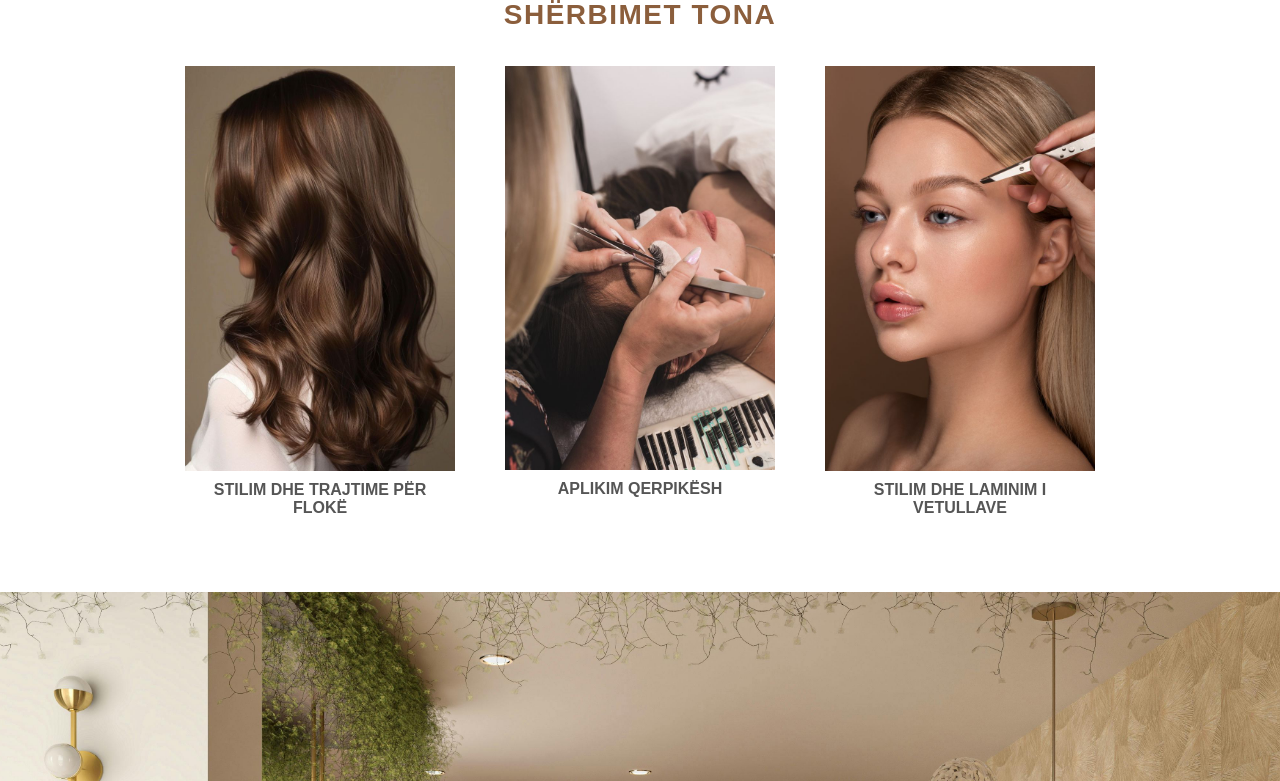
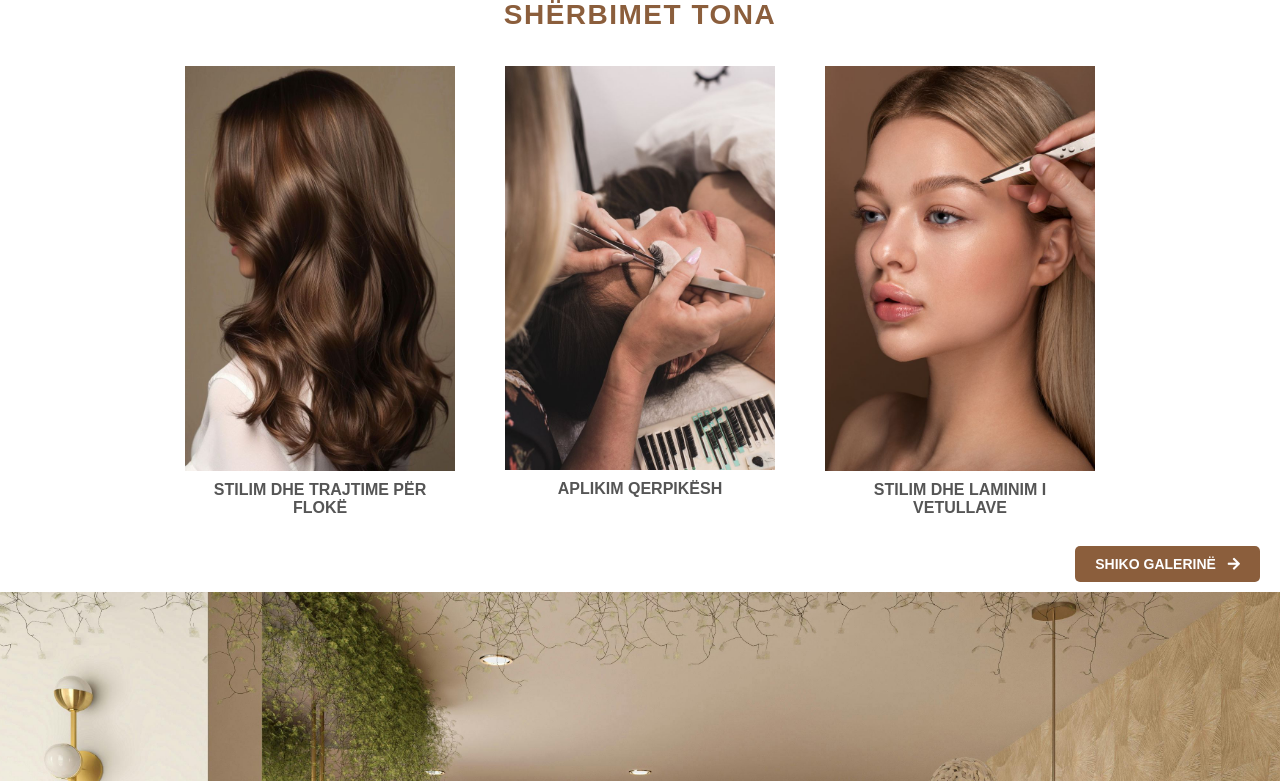
Before and after one commit to Vessa-is/UEB24_Gr19, a PHP site: page / in a window 1280 px wide. Shown: the part 2548-3329 px from the top of the page. Run offline with PHP 8.4, Linux system fonts and the light colour scheme.

Commit message:
Sherbimet button
vendosja e buttonit te seksioni i sherbimeve tona

```diff
--- a/index.html
+++ b/index.html
@@ -269,6 +269,7 @@
               <p>STILIM DHE LAMINIM I VETULLAVE</p>
           </div>
       </div>
+      <a href="galeria.html" class="main-btn">Shiko Galerinë <i class="fas fa-arrow-right"></i></a>
   </section>
 
     <section class="kontenti2">
--- a/style.css
+++ b/style.css
@@ -188,13 +188,15 @@ z-index: 1;
   opacity: 0.6;
 }
 
-/* Stili për seksionin e shërbimeve */
+
 .container {
   text-align: center;
   margin: 50px auto;
   font-family: 'Arial', sans-serif;
   color: #333;
   background-color: #fff;
+  position: relative;
+
 }
 
 .container h2 {
@@ -203,7 +205,7 @@ z-index: 1;
   margin-bottom: 20px;
   text-transform: uppercase;
   letter-spacing: 1.5px;
-  color: #8B5E3C; /* Ngjyra sipas imazhit */
+  color: #8B5E3C;
 }
 
 .services {
@@ -241,6 +243,32 @@ z-index: 1;
   text-transform: none;
   margin: 0;
 }
+
+.container .main-btn {
+  position: absolute;
+  right: 20px;
+  bottom: -40px;
+  padding: 10px 20px;
+  font-size: 14px;
+  font-weight: bold;
+  text-transform: uppercase;
+  color: #fff;
+  background-color: #8B5E3C;
+  border: none;
+  border-radius: 5px;
+  cursor: pointer;
+  text-decoration: none;
+  transition: background-color 0.3s;
+}
+
+.container .main-btn i {
+  margin-left: 8px;
+}
+
+.container .main-btn:hover {
+  background-color: #70492E;
+}
+
 
 
 footer {
```
